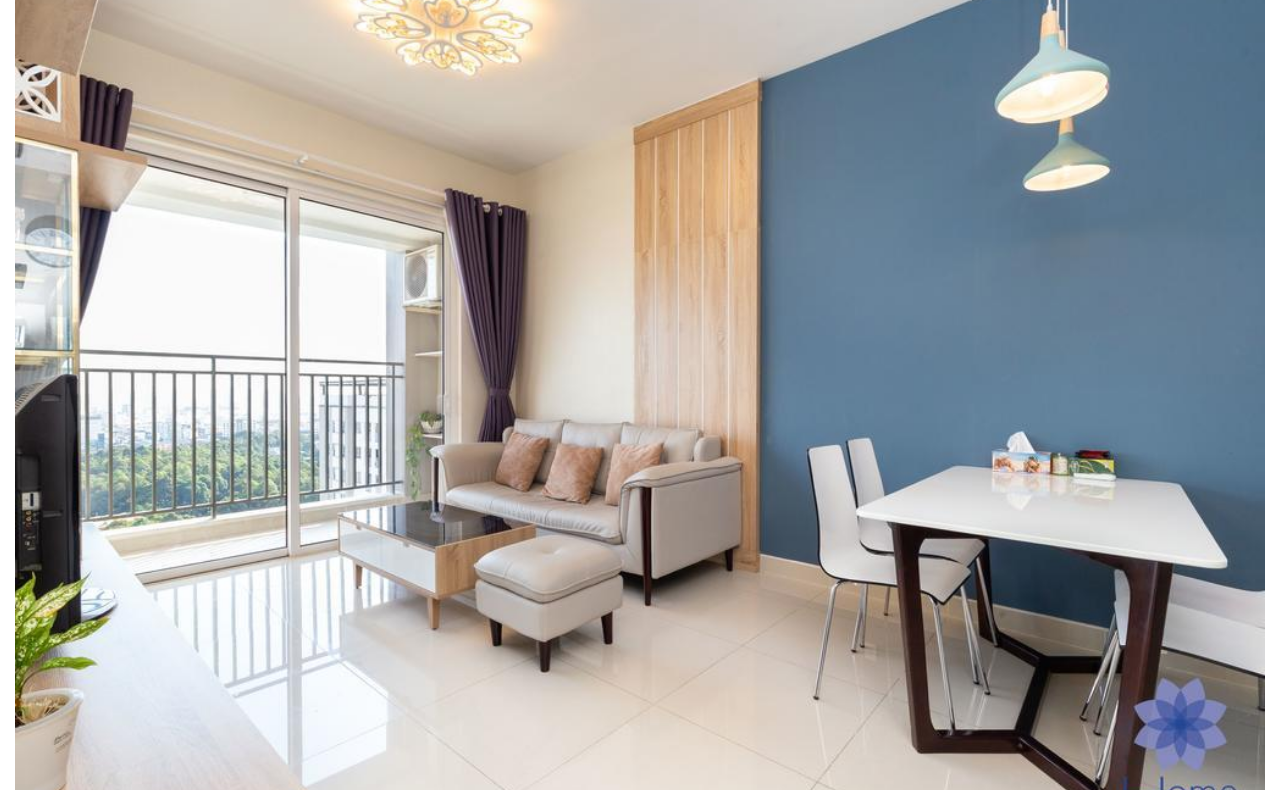
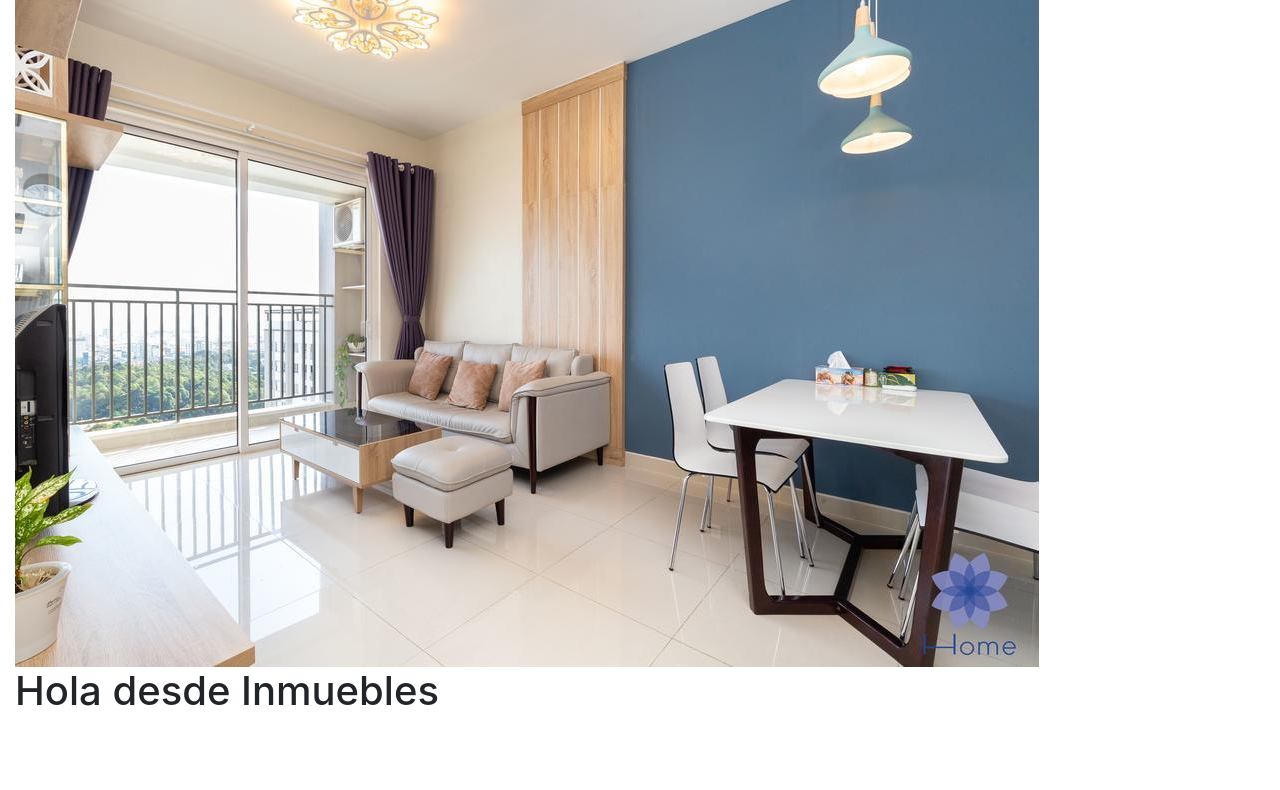
Before and after one commit to TiagoBG/ProyectoInmmueble, a plain HTML site: page index.html in a window 1280 px wide. Shown: the part 109-899 px from the top of the page. After the commit the page ends 832 px from the top, so only its background shows below. Drawn offline with nearby package versions, Linux system fonts and the light colour scheme.

Commit message:
Se sube el avance de la clase al repo en GitHub

```diff
--- a/index.html
+++ b/index.html
@@ -45,7 +45,7 @@
             </section>
             <section class="row">
                 <article class="col-12">
-                    <img src="./images/banner_img_1.jpg" alt="" class="img-fluid card-img">
+                    <img src="./images/banner_img_1.jpg" alt="" class="img-fluid card-imggit">
                 </article>
             </section>
         </header>
```
